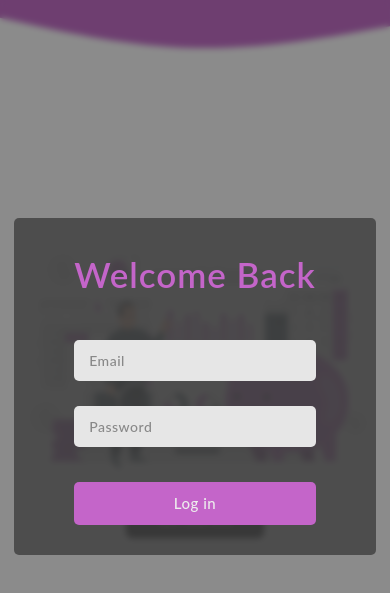
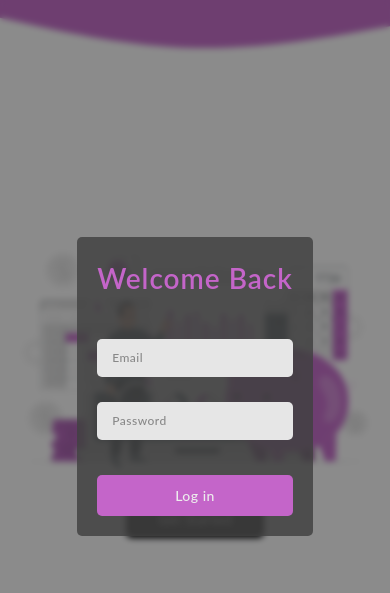
Before and after one commit to ani1609/Spendwise, a React app in the folder client/: page / in a window 390 px wide. Both pictures are taken after a click on the button "Login". Shown: the part 71-664 px from the top of the page. Built offline with nearby package versions, Linux system fonts and the light colour scheme; some packages are replaced by stand-ins of ours; no server answers; a web font is replaced by a local one.

Commit message:
Added Media Query for login form

```diff
--- a/client/src/styles/Login.css
+++ b/client/src/styles/Login.css
@@ -121,3 +121,21 @@
     letter-spacing: 0.5px;
     margin: -12px auto 0 0;
 }
+
+@media (max-width: 420px) {
+    .login_form_container {
+        padding: 20px;
+    }
+
+    .login_form_container h1 {
+        font-size: 28px;
+    }
+
+    .login_form_container form input {
+        font-size: 12px;
+    }
+
+    .login_form_container button {
+        font-size: 14px;
+    }
+}
```
